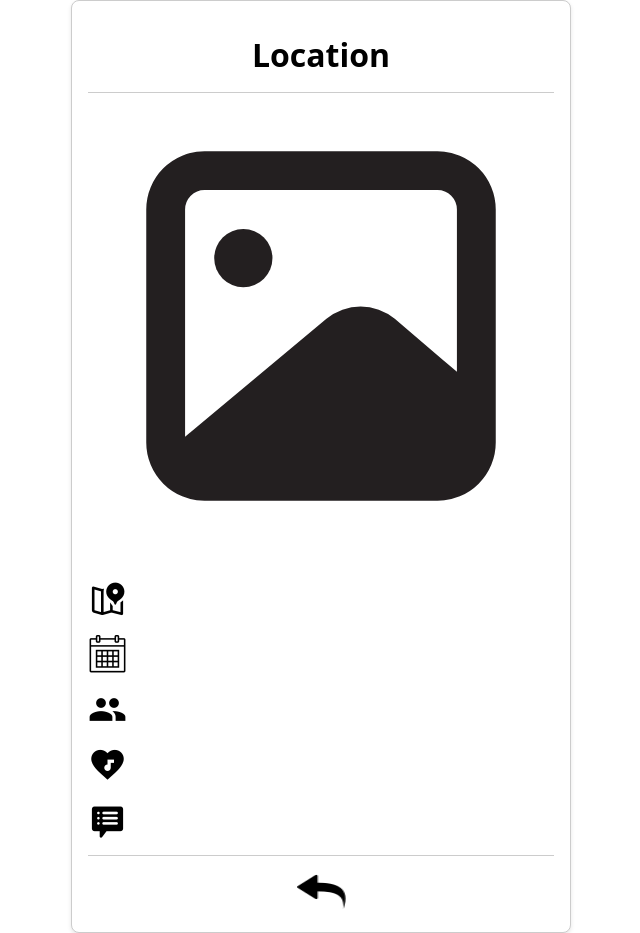
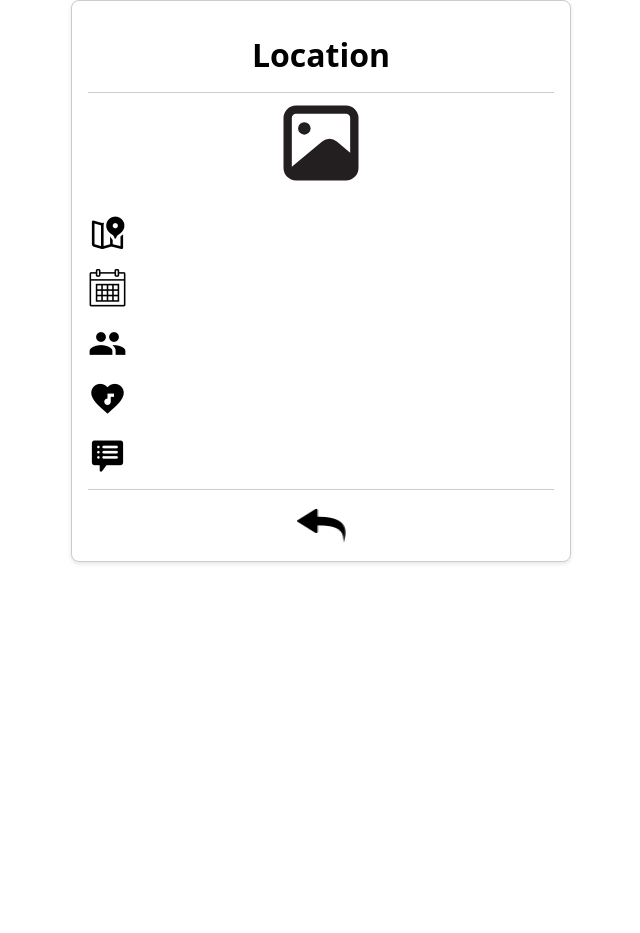
Before and after one commit to alexander-bick/capstone-project, a Next.js app: page /Location in a window 1280 px wide. Shown: the whole page, without its empty margins (319-959 px from the left). After the commit the page ends 800 px from the top, so only its background shows below. Built offline with nearby package versions, Linux system fonts and the light colour scheme.

Commit message:
next link and image component

```diff
--- a/components/LocationCard/index.js
+++ b/components/LocationCard/index.js
@@ -24,7 +24,7 @@ const CardContainer = styled.div`
   margin: 0 auto;
 `;
 
-const CardImage = styled.img`
+const CardImage = styled(Image)`
   width: 100%;
   border-radius: 0.5rem;
   margin-bottom: 1rem;
@@ -52,7 +52,7 @@ const NotesContainer = styled.div`
   align-items: center;
 `;
 
-const ReturnButtonContainer = styled.div`
+const ReturnLink = styled(Link)`
   display: flex;
   justify-content: center;
   border-top: 1px solid #ccc;
@@ -81,7 +81,7 @@ export default function LocationCard() {
         <PageHeader>
           <HeaderTitle>Location</HeaderTitle>
         </PageHeader>
-        <CardImage src="/placeholder.svg" alt="Picture" />
+        <CardImage src="/placeholder.svg" alt="Picture" width={100} height={100} />
         <FieldContainer>
           <Label>
             <Image
@@ -137,16 +137,16 @@ export default function LocationCard() {
           </Label>
           <p>{submittedData?.notes}</p>
         </NotesContainer>
-        <ReturnButtonContainer>
-          <Link href="/" onClick={handleReturnClick}>
+        <ReturnLink href="/" onClick={handleReturnClick}>
+
             <Image
               src="/return_39.png"
               alt="Return Icon"
               width={49}
               height={39}
             />
-          </Link>
-        </ReturnButtonContainer>
+
+        </ReturnLink>
       </CardContainer>
     </>
   );
```
